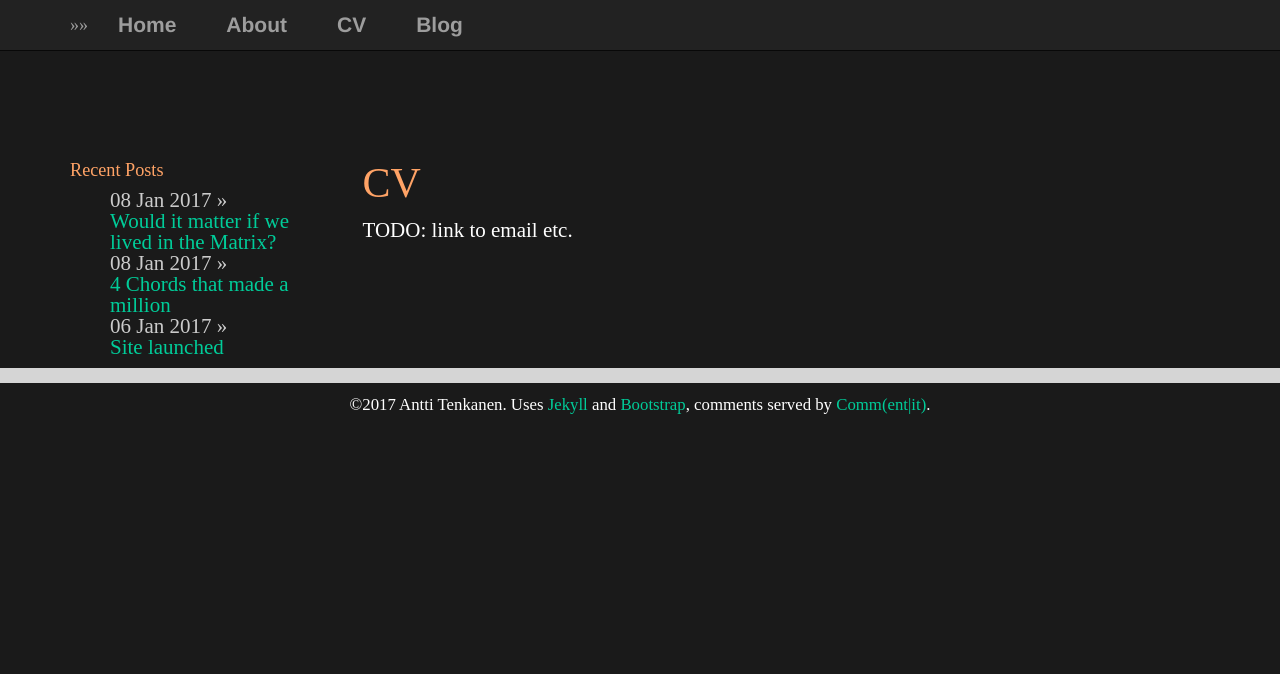
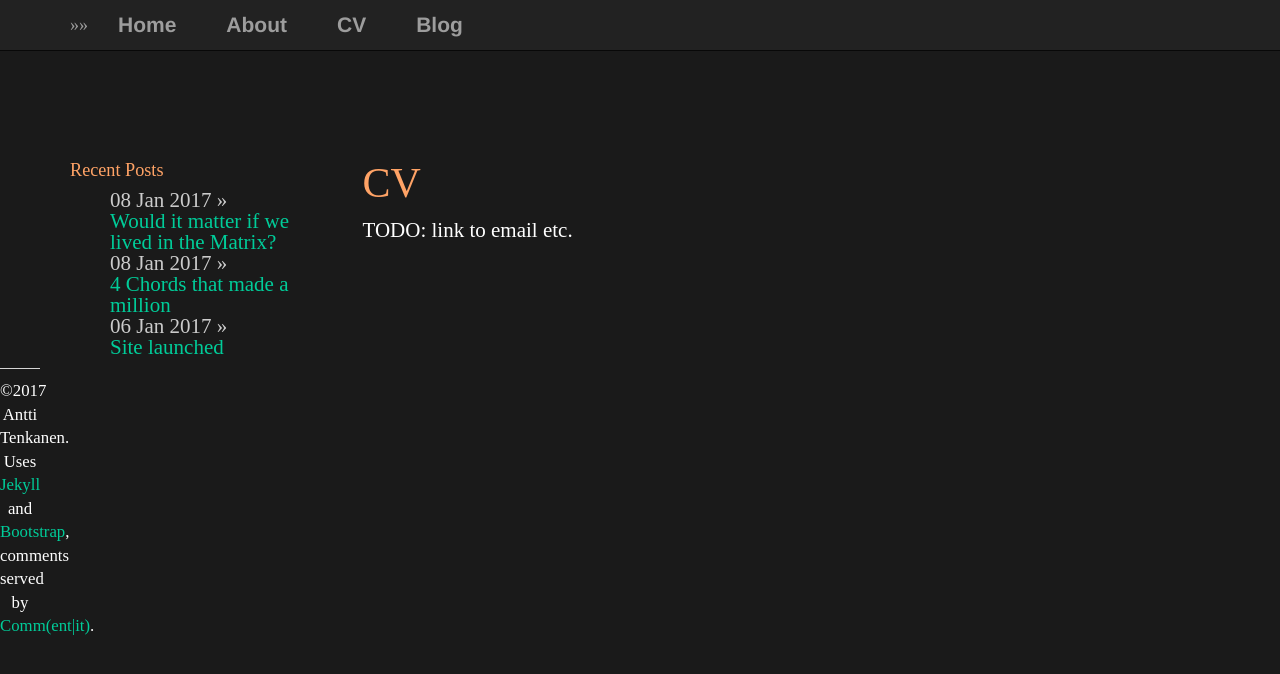
Before and after one commit to plantecophys/plantecophys, a Jekyll site: the page built from cv/index.html, in a window 1280 px wide. Shown: the top 674 px of the page. Built offline with Jekyll 4.4.1, drawn with Linux system fonts in a browser that asks for light colours.

Commit message:
Update main.css

```diff
--- a/css/main.css
+++ b/css/main.css
@@ -122,8 +122,16 @@ footer {
     font-size: .8em;
     text-align: center;
     padding-top: 10px;
-    border-top-width: 15px;
+    width: 40px
 }
+/*
+.footerouter {
+width: 100px; padding-top: 0;
+}
+.footerinner {
+width: 40px; border-top: 1px solid black; margin-top: 0; }
+}
+*/
 nav ul, footer ul {
     font-family:'Helvetica', 'Arial', 'Sans-Serif';
     padding: 0px;
```
